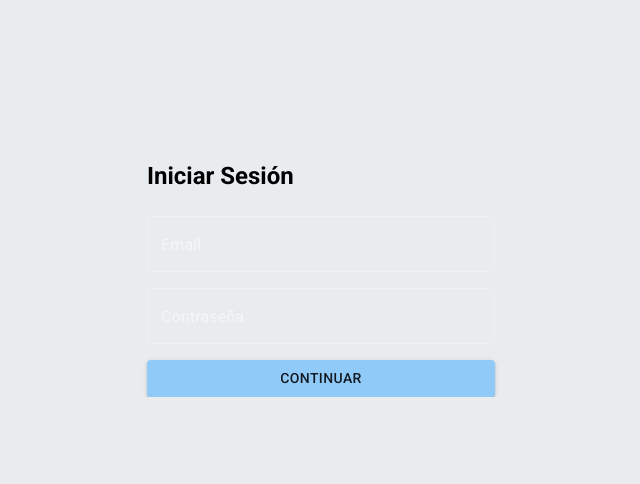
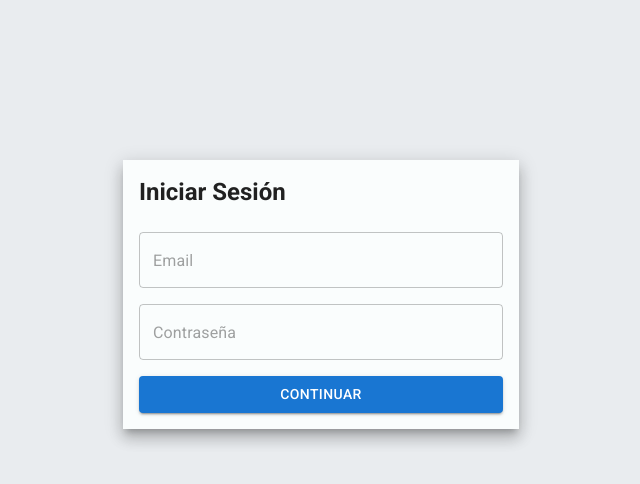
Before and after one commit to joackob/etec-inventarios, a Next.js app: page /auth/sign-in in a window 1280 px wide. Shown: the top 484 px of the page, without its empty margins (319-959 px from the left). Built offline with nearby package versions, Linux system fonts and the light colour scheme.

Commit message:
avances en el login

```diff
--- a/app/auth/sign-in/components/FormLogin.tsx
+++ b/app/auth/sign-in/components/FormLogin.tsx
@@ -1,6 +1,6 @@
 "use client";
 
-import { Button, Container, Stack, TextField, Typography } from "@mui/material";
+import { Button, Container, Paper, Stack, TextField, Typography } from "@mui/material";
 import { useRef } from "react";
 
 export type FormLoginCompletedEventProps = Readonly<{
@@ -27,8 +27,8 @@ const FormLogin = ({
   };
 
   return (
-    <Container maxWidth="xs">
-      <Stack marginTop={"20vh"} spacing={"24px"}>
+    <Paper elevation={10} >
+      <Stack marginTop={"20vh"} spacing={"24px"} bgcolor={"#FAFDFD"} borderRadius={"8"} padding={"16px"} marginBottom={"20vh"}>
         <Typography
           variant="h5"
           sx={{
@@ -57,8 +57,9 @@ const FormLogin = ({
             continuar
           </Button>
         </Stack>
+
       </Stack>
-    </Container>
+    </Paper>
   );
 };
 
--- a/app/theme/index.tsx
+++ b/app/theme/index.tsx
@@ -4,7 +4,7 @@ import React, { ReactNode } from "react";
 
 const themeOptions: ThemeOptions = {
   palette: {
-    mode: "dark",
+    mode: "light",
   },
 };
 const defaultTheme = createTheme(themeOptions);
```
